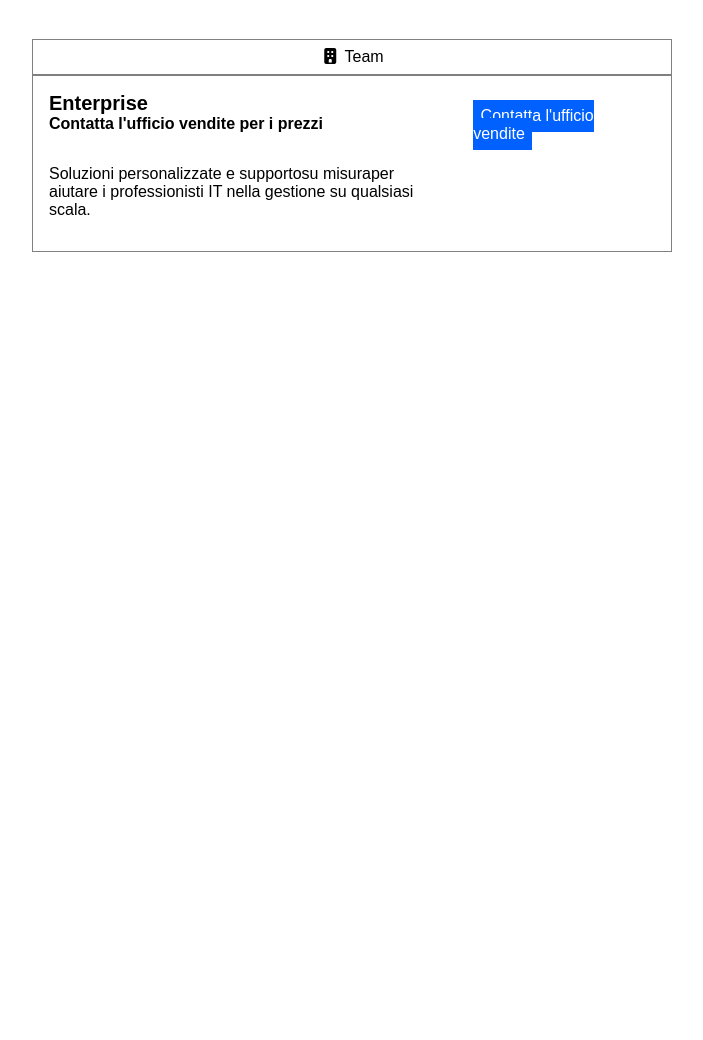
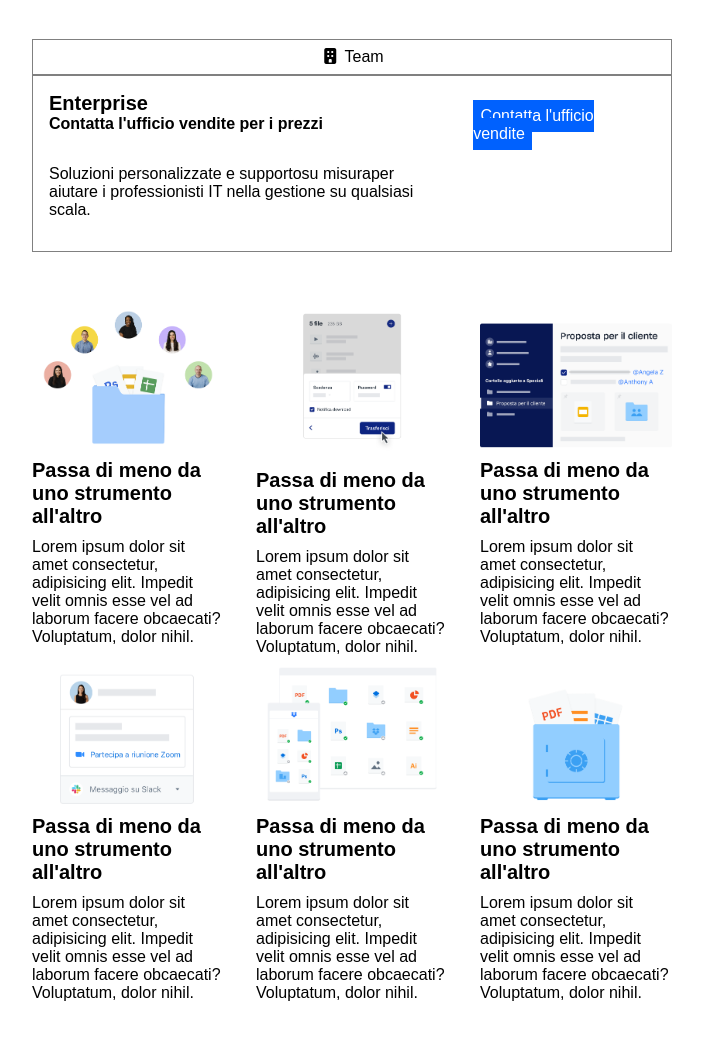
Before and after one commit to matteovecchio04/htmlcss-dropbox, a plain HTML site: page index.html in a window 1280 px wide. Shown: the part 1681-2721 px from the top of the page, without its empty margins (288-991 px from the left). Before the commit the page ends 1981 px from the top, so only its background shows below. Drawn offline with Linux system fonts and the light colour scheme.

Commit message:
Add 6 block section with img and content

```diff
--- a/assets/css/style.css
+++ b/assets/css/style.css
@@ -67,6 +67,22 @@
 
 .flex-col {
     flex-direction: column;
+}
+
+.wrap{
+    flex-wrap: wrap;
+}
+
+.card-block{
+    width: 30%;
+
+    .card-head{
+        width: 100%;
+
+        .img{
+            max-width: 100%;
+        }
+    }
 }
 
 .container-big {
--- a/index.html
+++ b/index.html
@@ -247,7 +247,70 @@
                         </div>
                     </div>
                 </div>
+            </div>
+        </section>
 
+        <section class="container space-between wrap">
+            <div class="card-block">
+                <div class="card-head">
+                    <img class="img" src="./assets/img/business-feature-switching-tools.png">
+                </div>
+                <div class="card-body">
+                    <h3 class="mar-bot">Passa di meno da uno strumento all'altro</h3>
+                    Lorem ipsum dolor sit amet consectetur, adipisicing elit. Impedit velit omnis
+                    esse vel ad laborum facere obcaecati? Voluptatum, dolor nihil.
+                </div>
+            </div>
+            <div class="card-block">
+                <div class="card-head">
+                    <img class="img" src="./assets/img/business-feature-send-files-it.png">
+                </div>
+                <div class="card-body">
+                    <h3 class="mar-bot">
+                        <h3 class="mar-bot">Passa di meno da uno strumento all'altro</h3>
+                        Lorem ipsum dolor sit amet consectetur, adipisicing elit. Impedit velit omnis
+                        esse vel ad laborum facere obcaecati? Voluptatum, dolor nihil.
+                </div>
+            </div>
+            <div class="card-block">
+                <div class="card-head">
+                    <img class="img" src="./assets/img/business-feature-coordinate-it.png">
+                </div>
+                <div class="card-body">
+                    <h3 class="mar-bot">Passa di meno da uno strumento all'altro</h3>
+                    Lorem ipsum dolor sit amet consectetur, adipisicing elit. Impedit velit omnis
+                    esse vel ad laborum facere obcaecati? Voluptatum, dolor nihil.
+                </div>
+            </div>
+            <div class="card-block">
+                <div class="card-head">
+                    <img class="img" src="./assets/img/business-feature-integrations-it.png">
+                </div>
+                <div class="card-body">
+                    <h3 class="mar-bot">Passa di meno da uno strumento all'altro</h3>
+                    Lorem ipsum dolor sit amet consectetur, adipisicing elit. Impedit velit omnis
+                    esse vel ad laborum facere obcaecati? Voluptatum, dolor nihil.
+                </div>
+            </div>
+            <div class="card-block">
+                <div class="card-head">
+                    <img class="img" src="./assets/img/business-feature-multi-device.png">
+                </div>
+                <div class="card-body">
+                    <h3 class="mar-bot">Passa di meno da uno strumento all'altro</h3>
+                    Lorem ipsum dolor sit amet consectetur, adipisicing elit. Impedit velit omnis
+                    esse vel ad laborum facere obcaecati? Voluptatum, dolor nihil.
+                </div>
+            </div>
+            <div class="card-block">
+                <div class="card-head">
+                    <img class="img" src="./assets/img/business-feature-security.png">
+                </div>
+                <div class="card-body">
+                    <h3 class="mar-bot">Passa di meno da uno strumento all'altro</h3>
+                    Lorem ipsum dolor sit amet consectetur, adipisicing elit. Impedit velit omnis
+                    esse vel ad laborum facere obcaecati? Voluptatum, dolor nihil.
+                </div>
             </div>
         </section>
     </main>
```
